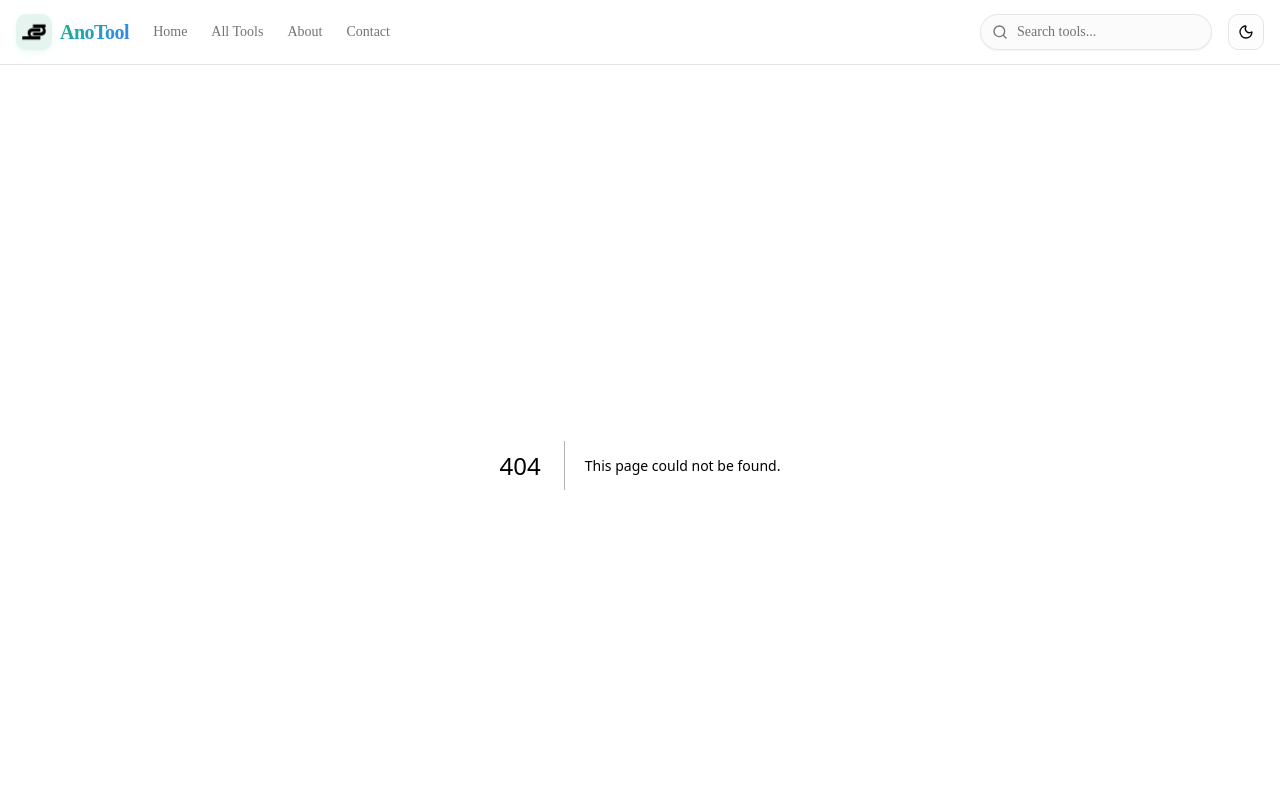
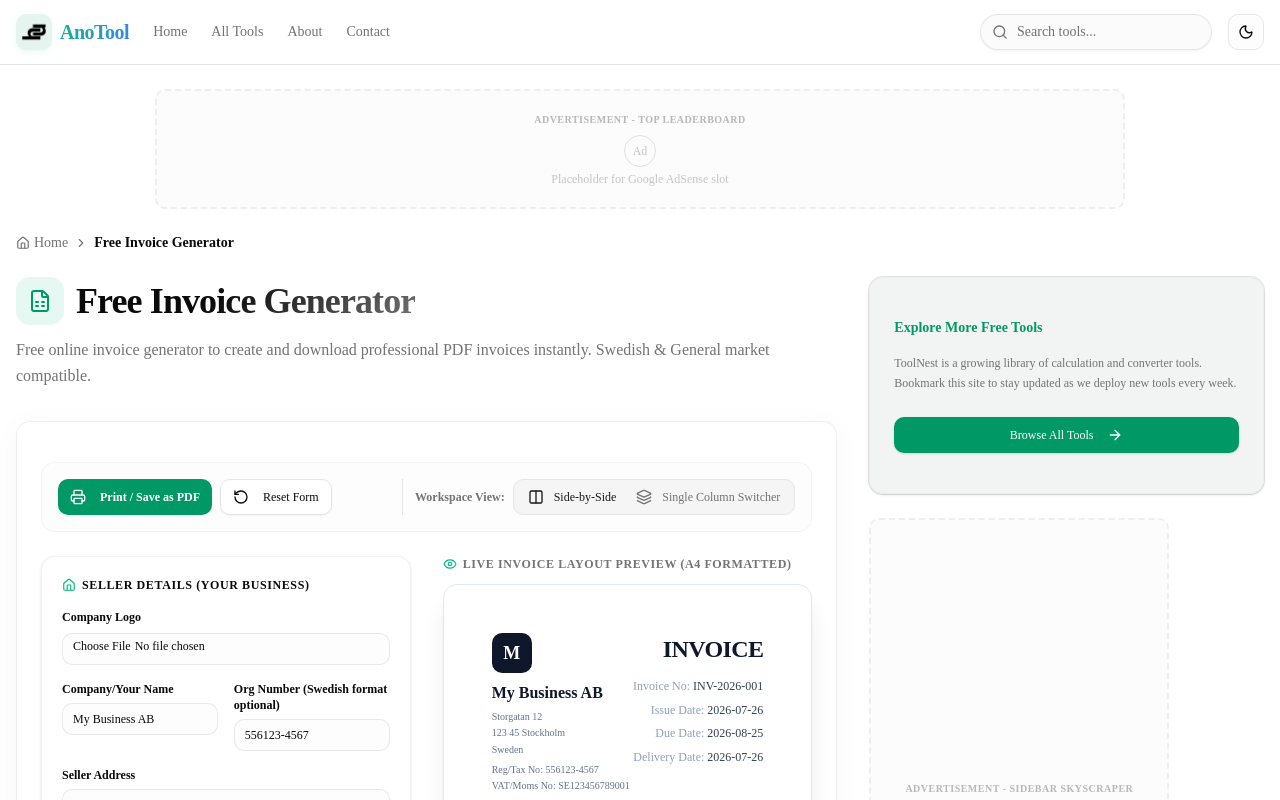
Before and after one commit to hihassan1998/utility_anotherai, a Next.js app: page /free-invoice-generator in a window 1280 px wide. Before the commit this address had no page. Shown: the top 800 px of the page. Built offline with nearby package versions, Linux system fonts and the light colour scheme.

Commit message:
seo: rename /invoice route to /free-invoice-generator for keyword optimization and crawlability

```diff
--- a/src/app/invoice/page.tsx
+++ b/src/app/free-invoice-generator/page.tsx
@@ -6,13 +6,13 @@ export const metadata: Metadata = {
   title: "Free Invoice Generator - Create PDF Invoices Online",
   description: "Free online invoice generator. Create, preview, and download professional PDF invoices instantly. Fully supports General and Swedish markets (F-skatt, VAT/Moms, Bankgiro).",
   alternates: {
-    canonical: "/invoice",
+    canonical: "/free-invoice-generator",
   },
 };
 
 export default function InvoiceCreatorPage() {
   return (
-    <ToolLayout toolId="invoice">
+    <ToolLayout toolId="free-invoice-generator">
       <div className="space-y-12">
         <InvoiceCreatorClient />
 
--- a/src/config/site.ts
+++ b/src/config/site.ts
@@ -212,9 +212,9 @@ export const siteConfig = {
       ]
     },
     {
-      id: "invoice",
+      id: "free-invoice-generator",
       name: "Free Invoice Generator",
-      href: "/invoice",
+      href: "/free-invoice-generator",
       iconName: "FileSpreadsheet",
       description: "Free online invoice generator to create and download professional PDF invoices instantly. Swedish & General market compatible.",
       longDescription: "Our Free Invoice Generator helps you build, preview, and download professional corporate invoices entirely in your browser. Fully compliant with both general standards and Swedish invoicing requirements (F-skatt, VAT/Moms rates, Bankgiro, and customer reference number). Upload a company logo, enter line items with custom VAT/Moms percentages, and generate a print-friendly A4 PDF document in seconds.",
```
Also changed, not shown: public/llm.txt, public/llms.txt.
